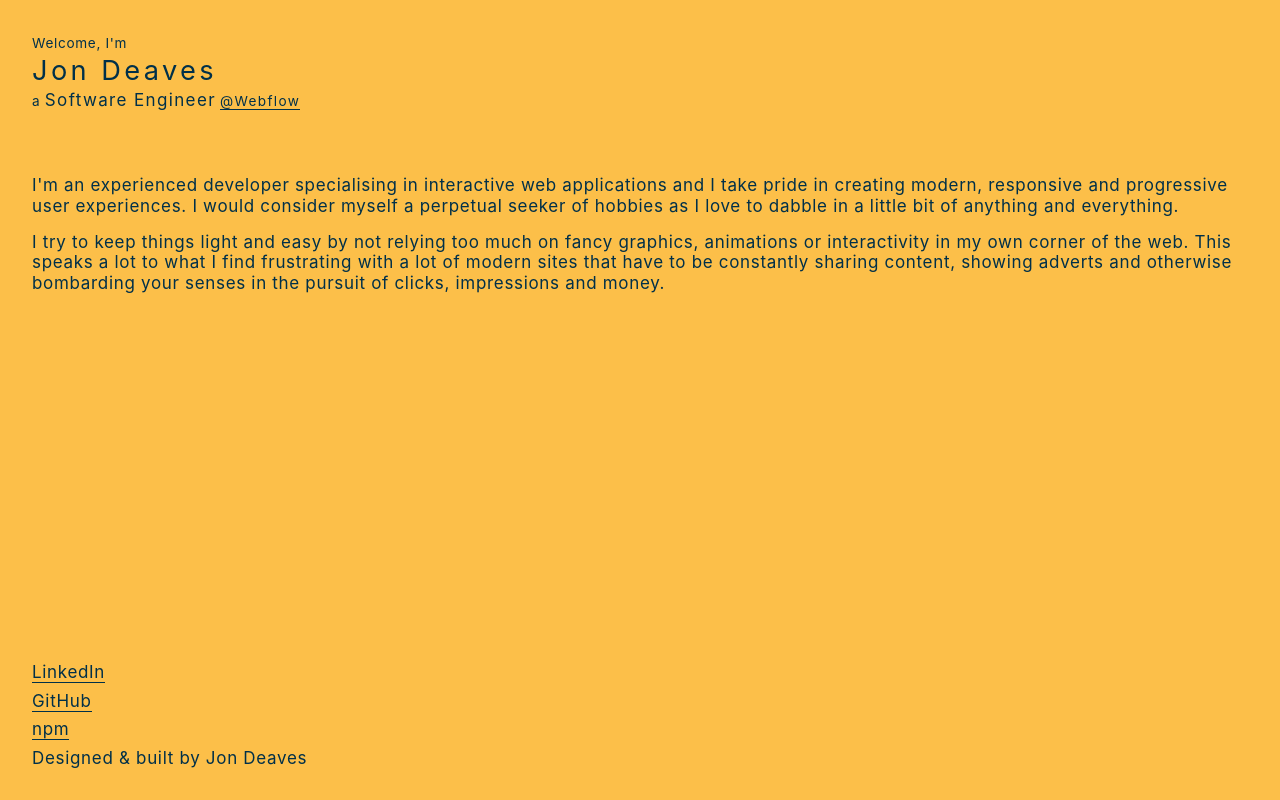
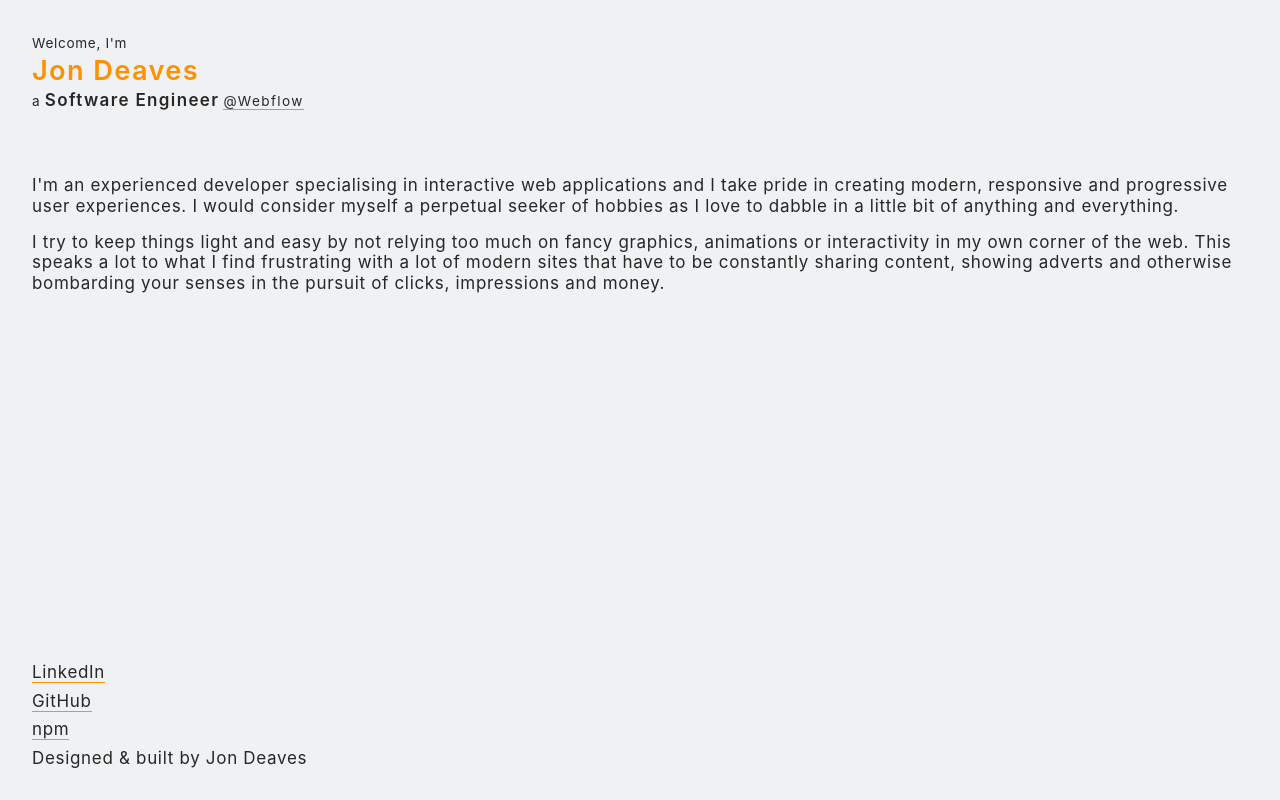
Before and after one commit to jondeaves/jondeaves, a Next.js app: page / in a window 1280 px wide. Built offline with nearby package versions, Linux system fonts and the light colour scheme.

Commit message:
style: tweak colour choices

```diff
--- a/styles/globals.css
+++ b/styles/globals.css
@@ -1,29 +1,12 @@
-/*
-.color-primary-0 { color: #41BCD9 }	/* Main Primary color * /
-.color-primary-1 { color: #98E0F1 }
-.color-primary-2 { color: #67CDE5 }
-.color-primary-3 { color: #1FAACB }
-.color-primary-4 { color: #0497BA }
-
-.color-secondary-1-0 { color: #FFC747 }	/* Main Secondary color (1) * /
-.color-secondary-1-1 { color: #FFE29E }
-.color-secondary-1-2 { color: #FFD36E }
-.color-secondary-1-3 { color: #FFBB21 }
-.color-secondary-1-4 { color: #FFB100 }
-
-.color-secondary-2-0 { color: #FF5C47 }	/* Main Secondary color (2) * /
-.color-secondary-2-1 { color: #FFAA9E }
-.color-secondary-2-2 { color: #FF7F6E }
-.color-secondary-2-3 { color: #FF3A21 }
-.color-secondary-2-4 { color: #FF1E00 }
-*/
-
 @import url("./reset.css");
 
 :root {
-  --color-primary-background-color: #fcbf49;
-  --color-primary-font-color: #003049;
-  --color-primary-border-color: #003049;
+  --color-primary-background-color: #eff1f3;
+
+  --color-primary-font-color: #272727;
+  --color-secondary-font-color: #ff9000;
+
+  --color-primary-border-color: #ff9000;
 }
 
 html,
@@ -74,23 +57,32 @@ main {
   padding: 32px;
 }
 
+h1,
+h2,
+h3,
+h4,
+h5,
+h6 {
+  letter-spacing: 0.08rem;
+}
+
 h1 {
+  color: var(--color-secondary-font-color);
   font-size: 1.6rem;
-  letter-spacing: 0.2rem;
+  font-weight: 600;
   margin: 8px 0 8px 0;
 }
 
 h2 {
   display: inline-block;
   font-size: 1rem;
-  letter-spacing: 0.08rem;
+  font-weight: 600;
   margin-right: 4px;
 }
 
 h3 {
   display: inline-block;
   font-size: 0.8rem;
-  letter-spacing: 0.08rem;
 }
 
 p {
@@ -113,10 +105,9 @@ a {
 }
 
 a::after {
-  border-bottom: 1px solid var(--color-primary-border-color);
-  bottom: 0;
+  border-bottom: 2px solid var(--color-primary-border-color);
+  bottom: -1px;
   content: "";
-  height: 1px;
   left: 0;
   transition: width 0.15s ease-out;
   position: absolute;
```
